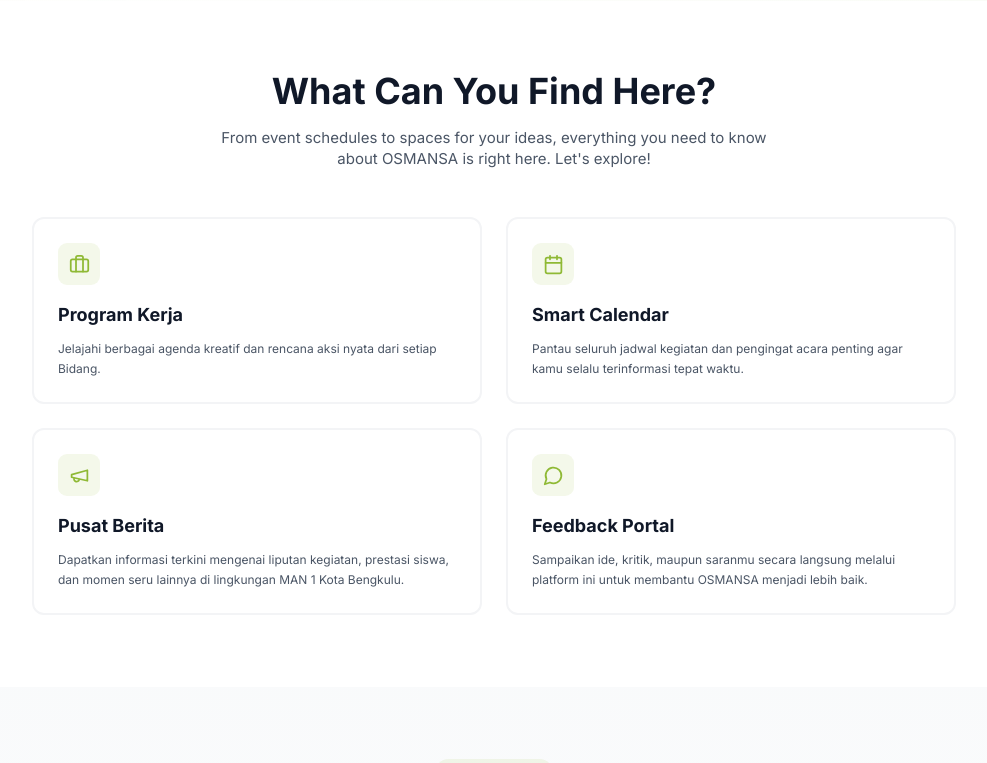
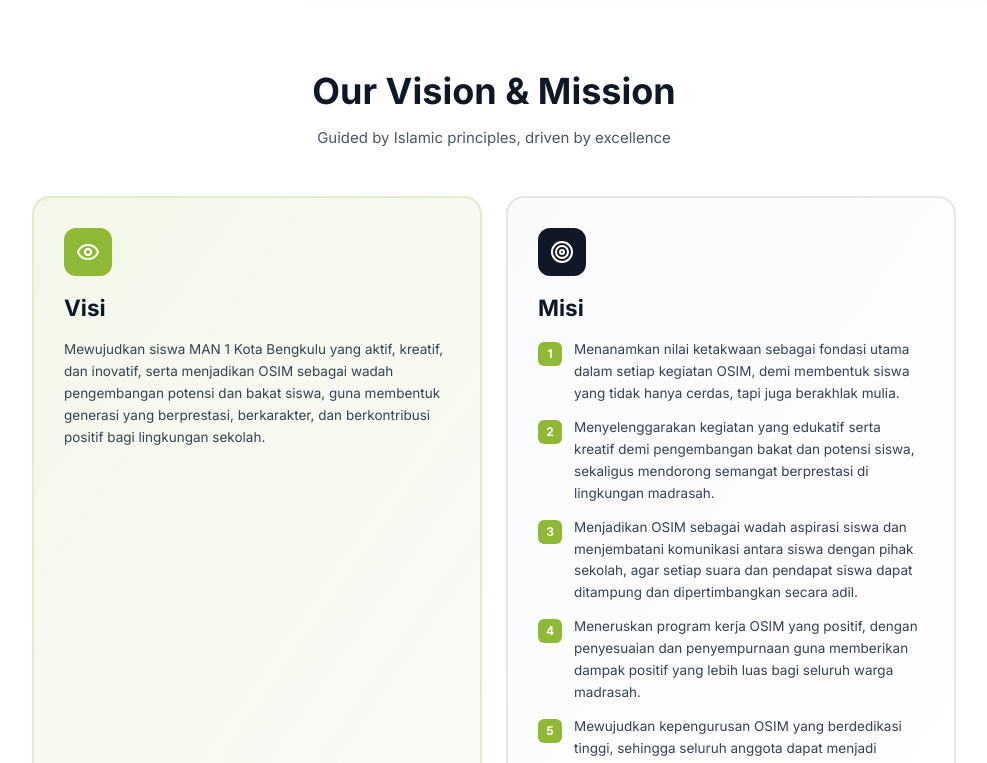
Before and after one commit to osmansa-xyz/OSMANSAWeb, a React (Vite) app: page / in a window 1280 px wide. Shown: the part 780-1543 px from the top of the page, without its empty margins (146-1133 px from the left). Built offline with nearby package versions, Linux system fonts and the light colour scheme.

Commit message:
Update App.tsx

```diff
--- a/src/app/App.tsx
+++ b/src/app/App.tsx
@@ -1,10 +1,11 @@
 import { Navigation } from './components/Navigation';
 import { Hero } from './components/Hero';
-import { WhatCanYouFind } from './components/WhatCanYouFind';
-import { SmartCalendar } from './components/SmartCalendar';
 import { VisionMission } from './components/VisionMission';
 import { OrganizationalStructure } from './components/OrganizationalStructure';
 import { Departments } from './components/Departments';
+import { SmartCalendar } from './components/SmartCalendar';
+import { News } from './components/News';
+import { Contacts} from './components/Contacts';
 import { Footer } from './components/Footer';
 
 export default function App() {
@@ -13,11 +14,12 @@ export default function App() {
       <Navigation />
       <main>
         <Hero />
-        <WhatCanYouFind />
-        <SmartCalendar />
         <VisionMission />
         <OrganizationalStructure />
         <Departments />
+        <SmartCalendar />
+        <News />
+        <Contacts />
       </main>
       <Footer />
     </div>
```
